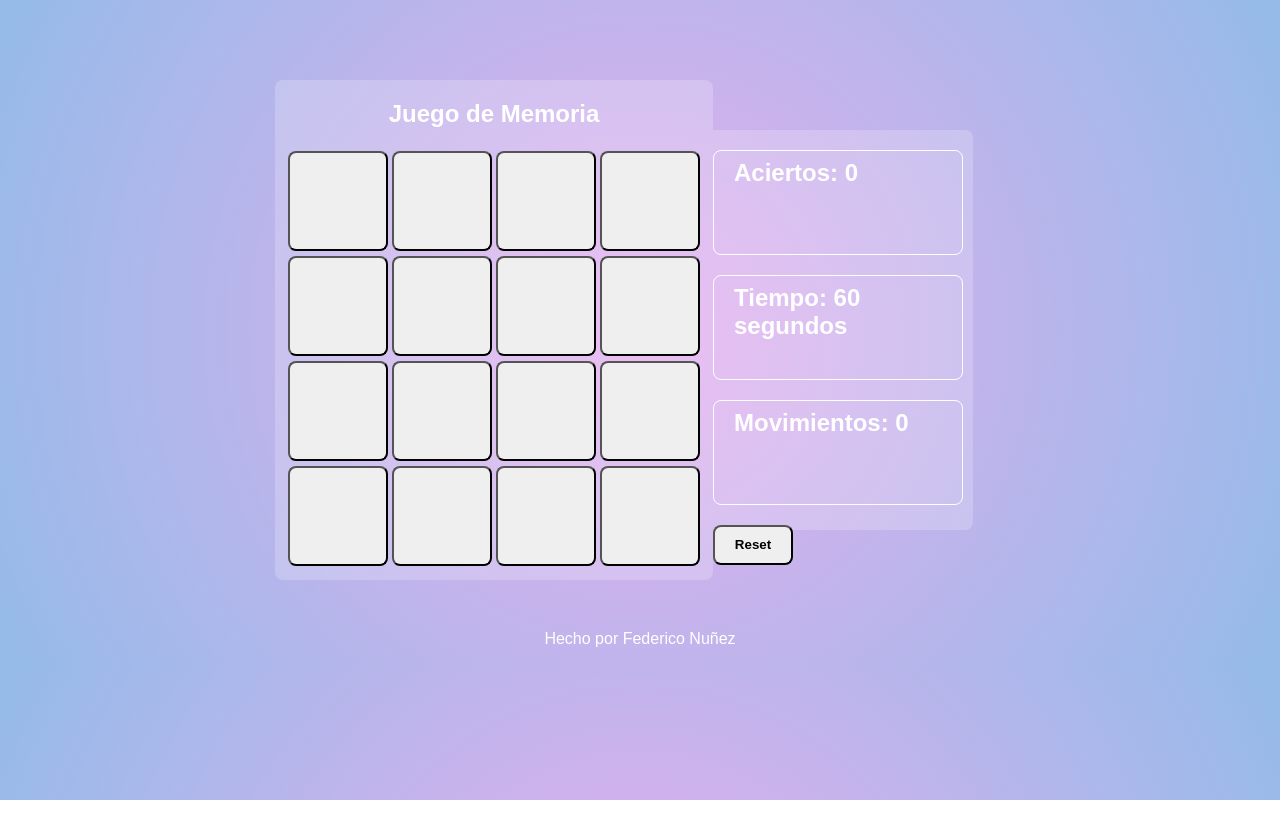
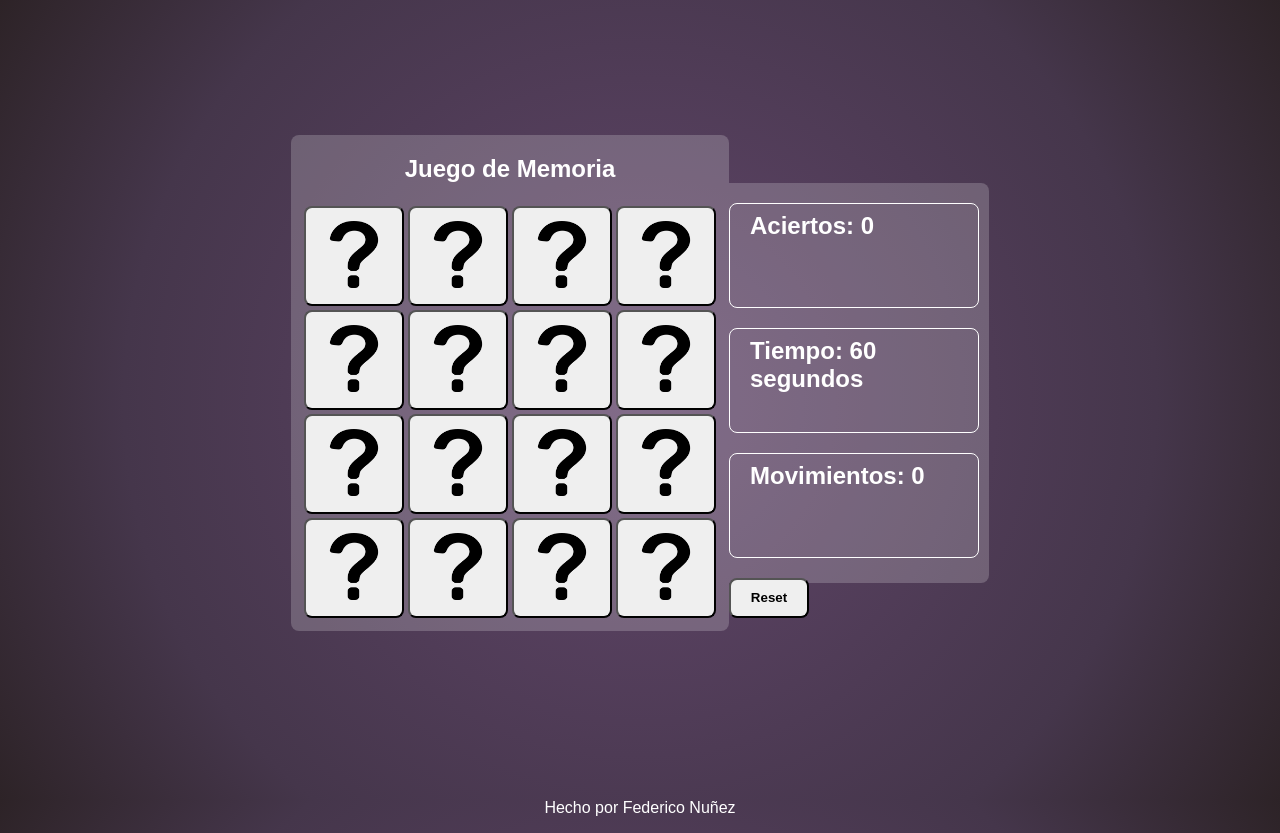
Before and after one commit to Fnunez3314/memory-game-js, a plain HTML site: page index.html in a window 1280 px wide. Before the commit the page ends 800 px from the top, so only its background shows below. Drawn offline with Linux system fonts and the light colour scheme.

Commit message:
cambio de colores e imágenes de cards

```diff
--- a/index.html
+++ b/index.html
@@ -13,28 +13,92 @@
         <h1>Juego de Memoria</h1>
         <table>
           <tr>
-            <td><button id="0" onclick="destapar(0)"></button></td>
-            <td><button id="1" onclick="destapar(1)"></button></td>
-            <td><button id="2" onclick="destapar(2)"></button></td>
-            <td><button id="3" onclick="destapar(3)"></button></td>
+            <td>
+              <button id="0" onclick="destapar(0)">
+                <img src="assets/img/question-mark.png" alt="" />
+              </button>
+            </td>
+            <td>
+              <button id="1" onclick="destapar(1)">
+                <img src="assets/img/question-mark.png" alt="" />
+              </button>
+            </td>
+            <td>
+              <button id="2" onclick="destapar(2)">
+                <img src="assets/img/question-mark.png" alt="" />
+              </button>
+            </td>
+            <td>
+              <button id="3" onclick="destapar(3)">
+                <img src="assets/img/question-mark.png" alt="" />
+              </button>
+            </td>
           </tr>
           <tr>
-            <td><button id="4" onclick="destapar(4)"></button></td>
-            <td><button id="5" onclick="destapar(5)"></button></td>
-            <td><button id="6" onclick="destapar(6)"></button></td>
-            <td><button id="7" onclick="destapar(7)"></button></td>
+            <td>
+              <button id="4" onclick="destapar(4)">
+                <img src="assets/img/question-mark.png" alt="" />
+              </button>
+            </td>
+            <td>
+              <button id="5" onclick="destapar(5)">
+                <img src="assets/img/question-mark.png" alt="" />
+              </button>
+            </td>
+            <td>
+              <button id="6" onclick="destapar(6)">
+                <img src="assets/img/question-mark.png" alt="" />
+              </button>
+            </td>
+            <td>
+              <button id="7" onclick="destapar(7)">
+                <img src="assets/img/question-mark.png" alt="" />
+              </button>
+            </td>
           </tr>
           <tr>
-            <td><button id="8" onclick="destapar(8)"></button></td>
-            <td><button id="9" onclick="destapar(9)"></button></td>
-            <td><button id="10" onclick="destapar(10)"></button></td>
-            <td><button id="11" onclick="destapar(11)"></button></td>
+            <td>
+              <button id="8" onclick="destapar(8)">
+                <img src="assets/img/question-mark.png" alt="" />
+              </button>
+            </td>
+            <td>
+              <button id="9" onclick="destapar(9)">
+                <img src="assets/img/question-mark.png" alt="" />
+              </button>
+            </td>
+            <td>
+              <button id="10" onclick="destapar(10)">
+                <img src="assets/img/question-mark.png" alt="" />
+              </button>
+            </td>
+            <td>
+              <button id="11" onclick="destapar(11)">
+                <img src="assets/img/question-mark.png" alt="" />
+              </button>
+            </td>
           </tr>
           <tr>
-            <td><button id="12" onclick="destapar(12)"></button></td>
-            <td><button id="13" onclick="destapar(13)"></button></td>
-            <td><button id="14" onclick="destapar(14)"></button></td>
-            <td><button id="15" onclick="destapar(15)"></button></td>
+            <td>
+              <button id="12" onclick="destapar(12)">
+                <img src="assets/img/question-mark.png" alt="" />
+              </button>
+            </td>
+            <td>
+              <button id="13" onclick="destapar(13)">
+                <img src="assets/img/question-mark.png" alt="" />
+              </button>
+            </td>
+            <td>
+              <button id="14" onclick="destapar(14)">
+                <img src="assets/img/question-mark.png" alt="" />
+              </button>
+            </td>
+            <td>
+              <button id="15" onclick="destapar(15)">
+                <img src="assets/img/question-mark.png" alt="" />
+              </button>
+            </td>
           </tr>
         </table>
       </section>
--- a/main.js
+++ b/main.js
@@ -103,8 +103,8 @@ function destapar(id) {
     } else {
       errorAudio.play();
       setTimeout(() => {
-        tarjeta1.innerHTML = " ";
-        tarjeta2.innerHTML = " ";
+        tarjeta1.innerHTML = '<img src="assets/img/question-mark.png" />';
+        tarjeta2.innerHTML = '<img src="assets/img/question-mark.png" />';
         tarjeta1.disable = false;
         tarjeta2.disable = false;
         tarjetasDestapadas = 0;
--- a/style.css
+++ b/style.css
@@ -1,15 +1,25 @@
+html {
+  margin: 0px;
+  height: 100%;
+  width: 100%;
+}
+
 body {
-  background: rgb(230,174,238);
-  background: radial-gradient(circle, rgba(230,174,238,1) 0%, rgba(148,187,233,1) 100%);
+  display: flex;
+  flex-direction: column;
+  justify-content: center;
+  align-items: center;
+  background: radial-gradient(circle at 50% 50%, rgba(98, 70, 107, 1) 0%,rgba(69, 54, 75, 1) 68.40%,rgba(45, 35, 39, 1) 100%) 50% 50%;background-blend-mode: overlay;
   font-family: sans-serif;
   color: white;
+  height: 100%;
 }
 
 main {
   display: flex;
-  margin: 80px auto 50px;
-  width: 730px;
+  margin: auto;
   align-items: center;
+  min-height: 100%;
 }
 
 .section1{
@@ -25,7 +35,6 @@ h1{
 button{
   height: 100px;
   width: 100px;
-  color: black;
   font-weight: bolder;
   border-radius: 8px;
 }
@@ -35,6 +44,7 @@ button:hover{
 }
 
 .btn-reset{
+  border-radius: 8px;
   height: 40px;
   width: 80px;
 }
```
Also changed, not shown: assets/img/question-mark.png (added), package-lock.json (added).
